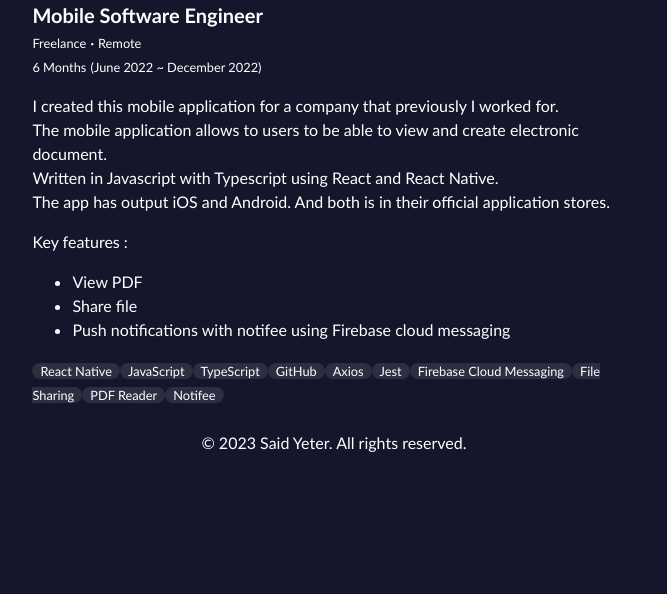
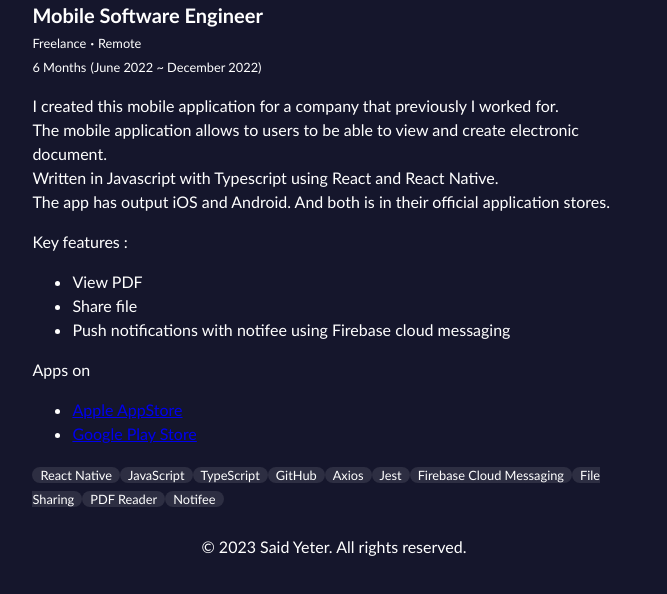
Before and after one commit to saidyeter/said.yeter.dev, an Astro site: page /work/veriban-ebelge in a window 1280 px wide. Shown: the part 294-888 px from the top of the page, without its empty margins (306-973 px from the left). Before the commit the page ends 800 px from the top, so only its background shows below. Built offline with nearby package versions, Linux system fonts and the light colour scheme; Astro itself is replaced by a stand-in of ours.

Commit message:
Add store links for Veriban EBelge app #10

```diff
--- a/src/content/work/veriban-ebelge.md
+++ b/src/content/work/veriban-ebelge.md
@@ -35,3 +35,7 @@ Key features :
 - View PDF
 - Share file
 - Push notifications with notifee using Firebase cloud messaging
+
+Apps on
+- [Apple AppStore](https://apps.apple.com/app/veriban-e-belge/id6443885586)
+- [Google Play Store](https://play.google.com/store/apps/details?id=com.veribanmobile)
```
